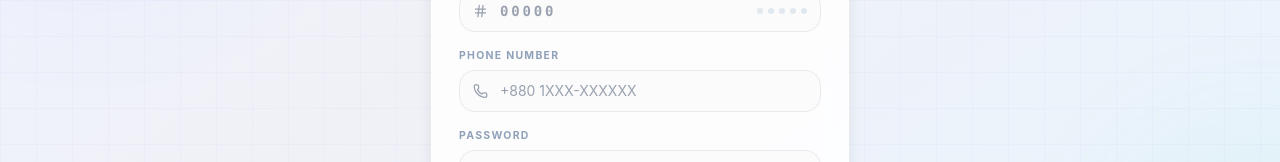
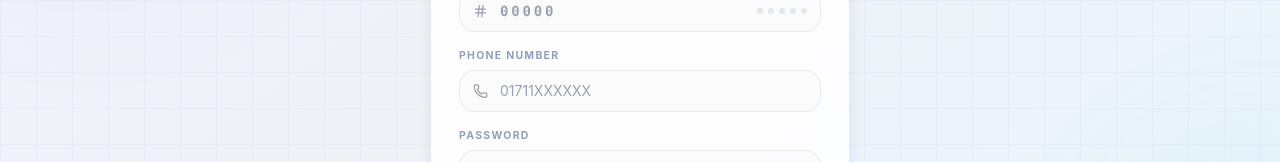
Before and after one commit to samiulfahad/LabPilotClient-Frontend, a React (Vite) app: page /login in a window 1280 px wide. Shown: the part 324-486 px from the top of the page. Built offline with nearby package versions, Linux system fonts and the light colour scheme; what @react-pdf/renderer would draw is missing.

Commit message:
Login status

```diff
--- a/src/pages/login/index.jsx
+++ b/src/pages/login/index.jsx
@@ -278,7 +278,7 @@ export default function Login() {
                     <input
                       className={`${inputBase} ${errors.phone ? inputErr : ""}`}
                       type="tel"
-                      placeholder="+880 1XXX-XXXXXX"
+                      placeholder="01711XXXXXX"
                       value={phone}
                       onChange={(e) => setPhone(e.target.value)}
                     />
```
